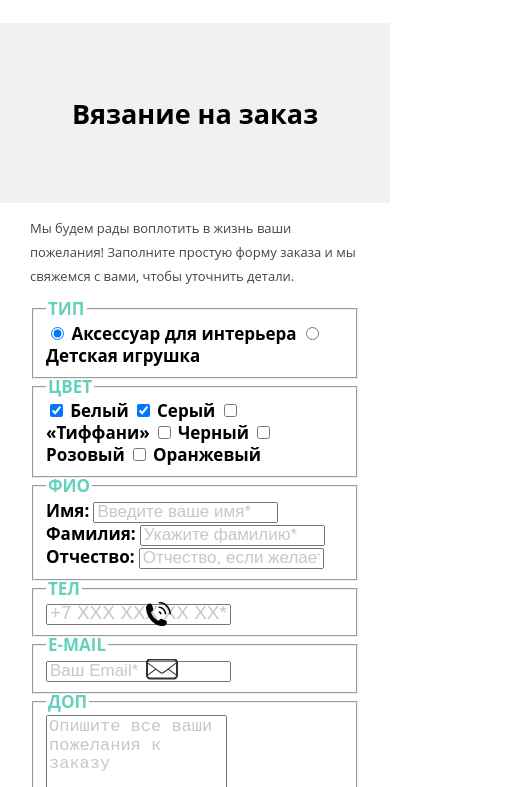
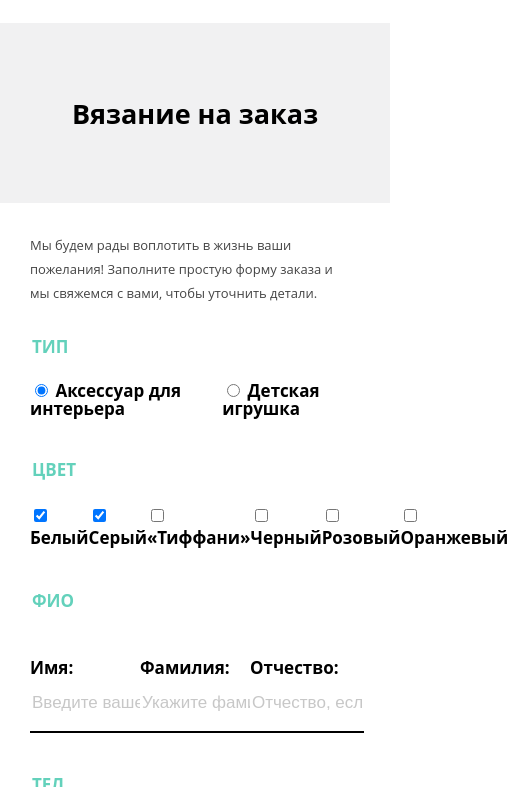
Before and after one commit to viktoria17/369085-mishka, a website: page source/form.html in a window 390 px wide. Shown: the part 57-844 px from the top of the page, 508 px wide, since content can reach past the window. Drawn offline with nearby package versions, Linux system fonts and the light colour scheme; files that its build step writes are made by us from their sources.

Commit message:
Add styles for form mobile page

```diff
--- a/source/form.html
+++ b/source/form.html
@@ -25,15 +25,17 @@
 
       <section class="form-inner">
         <p class="form-inner__text">Мы будем рады воплотить в жизнь ваши пожелания! Заполните простую форму заказа и мы
-          свяжемся с вами, чтобы
-          уточнить детали.
+          свяжемся с вами, чтобы уточнить детали.
         </p>
       </section>
 
       <section class="form">
         <form action="https://echo.htmlacademy.ru" method="post">
           <fieldset class="form_section">
-            <legend class="form__title  form__title--separator">Тип</legend>
+            <legend class="form__title-wrapper">
+              <div class="form__title">Тип</div>
+              <div class="form__title--separator"></div>
+            </legend>
 
             <label class="form__label" for="accessory-field">
               <input class="form__input-radio" type="radio" name="type" value="accessory" id="accessory-field" checked>
@@ -47,43 +49,70 @@
           </fieldset>
 
           <fieldset class="form_section">
-            <legend class="form__title  form__title--separator">Цвет</legend>
+            <legend class="form__title-wrapper">
+              <div class="form__title">Цвет</div>
+              <div class="form__title--separator"></div>
+            </legend>
 
+            <div class="form__input-checkbox-wrapper">
               <input class="form__input-checkbox" type="checkbox" name="color" id="white-field" checked>
               <label class="form__label" for="white-field">Белый</label>
+            </div>
 
+            <div class="form__input-checkbox-wrapper">
               <input class="form__input-checkbox" type="checkbox" name="color" id="gray-field" checked>
               <label class="form__label" for="gray-field">Серый</label>
+            </div>
 
+            <div class="form__input-checkbox-wrapper">
               <input class="form__input-checkbox" type="checkbox" name="color" id="tiffany-field">
               <label class="form__label" for="tiffany-field">«Тиффани»</label>
+            </div>
 
+            <div class="form__input-checkbox-wrapper">
               <input class="form__input-checkbox" type="checkbox" name="color" id="black-field">
               <label class="form__label" for="black-field">Черный</label>
+            </div>
 
+            <div class="form__input-checkbox-wrapper">
               <input class="form__input-checkbox" type="checkbox" name="color" id="rose-field">
               <label class="form__label" for="rose-field">Розовый</label>
+            </div>
 
+            <div class="form__input-checkbox-wrapper">
               <input class="form__input-checkbox" type="checkbox" name="color" id="orange-field">
               <label class="form__label" for="orange-field">Оранжевый</label>
+            </div>
           </fieldset>
 
           <fieldset class="form_section">
-            <legend class="form__title  form__title--separator">Фио</legend>
+            <legend class="form__title-wrapper">
+              <div class="form__title">Фио</div>
+              <div class="form__title--separator"></div>
+            </legend>
 
+            <div class="form__input-wrapper">
               <label class="form__label" for="name">Имя:</label>
               <input class="form__input-text" type="text" id="name" name="name" placeholder="Введите ваше имя*" required>
+            </div>
 
+            <div class="form__input-wrapper">
               <label class="form__label" for="surname">Фамилия:</label>
               <input class="form__input-text" type="text" id="surname" name="surname" placeholder="Укажите фамилию*"
                 required>
+            </div>
 
+            <div class="form__input-wrapper">
               <label class="form__label" for="middle-name">Отчество:</label>
               <input class="form__input-text" type="text" id="middle-name" name="name" placeholder="Отчество, если желаете">
+            </div>
           </fieldset>
 
           <fieldset class="form_section">
-            <legend class="form__title  form__title--separator">Тел</legend>
+            <legend class="form__title-wrapper">
+              <div class="form__title">Тел</div>
+              <div class="form__title--separator"></div>
+            </legend>
 
             <div class="form__input-container">
               <span class="form__input-icon form__input-icon--phone"></span>
@@ -93,7 +122,10 @@
           </fieldset>
 
           <fieldset>
-            <legend class="form__title  form__title--separator">E-mail</legend>
+            <legend class="form__title-wrapper">
+              <div class="form__title">E-mail</div>
+              <div class="form__title--separator"></div>
+            </legend>
 
             <div class="form__input-container">
               <span class="form__input-icon form__input-icon--email"></span>
@@ -102,15 +134,19 @@
           </fieldset>
 
           <fieldset class="form_section">
-            <legend class="form__title  form__title--separator">Доп</legend>
+            <legend class="form__title-wrapper">
+              <div class="form__title">Доп</div>
+              <div class="form__title--separator"></div>
+            </legend>
 
-            <textarea class="form__input-text" id="comment-field" name="comment" rows="7" placeholder="Опишите все ваши пожелания к заказу"></textarea>
+            <textarea class="form__input-text form__input-text--comments" id="comment-field" name="comment" rows="10"
+              placeholder="Опишите все ваши пожелания к заказу"></textarea>
           </fieldset>
 
           <div class="form__bottom-section">
+            <p class="form__required-input-text">*Поля обязательны для заполнения</p>
+
             <button class="form__order-btn  button" type="submit">Отправить заказ</button>
-
-            <p class="form__required-input-text">*Поля обязательны для заполнения</p>
           </div>
         </form>
       </section>
--- a/source/sass/blocks/form-inner.scss
+++ b/source/sass/blocks/form-inner.scss
@@ -1,5 +1,6 @@
 .form-inner {
-  @include horizontal-paddings;
+  margin: 30px 48px 30px 30px;
+  text-align: left;
 }
 
 .form-inner__text {
--- a/source/sass/blocks/form.scss
+++ b/source/sass/blocks/form.scss
@@ -1,5 +1,22 @@
 .form {
   @include horizontal-paddings;
+
+  fieldset {
+    border: 0;
+    margin-left: 0;
+    margin-right: 0;
+    padding-left: 0;
+    padding-right: 0;
+  }
+}
+
+.form_section {
+  display: flex;
+  margin-top: 34px;
+}
+
+.form__title-wrapper {
+  display: flex;
 }
 
 .form__title {
@@ -8,19 +25,41 @@
   line-height: 0.94;
 }
 
+.form__input-wrapper {
+  display: flex;
+  flex-direction: column;
+  margin-top: 24px;
+}
+
+.form__input-checkbox-wrapper {
+  margin-top: 22px;
+}
+
 .form__label {
   @include text-medium--bold;
 
+  margin-top: 20px;
   line-height: 1.06;
   color: $black;
 }
 
 .form__input-text {
+  width: 100%;
+  height: 52px;
+  border: none;
+  border-bottom: solid 2px $black;
+
   &::placeholder {
     @include text-medium;
 
     line-height: 1.06;
     color: $gray-charcoal-opacity-3;
+  }
+
+  &--comments {
+    width: 100%;
+    height: 142px;
+    border: solid 2px $black;
   }
 
   &--phone {
@@ -44,7 +83,8 @@
 .form__input-icon {
   @include icon(center);
 
-  left: 100px;
+  right: 0;
+  bottom: 20px;
   position: absolute;
 
   &--phone {
--- a/source/sass/blocks/product.scss
+++ b/source/sass/blocks/product.scss
@@ -20,7 +20,6 @@
   background-position: 50% 30%;
   background-repeat: no-repeat;
   background-size: cover;
-  background-repeat: no-repeat;
   height: 195px;
   background-color: $white-ghost;
 
```
Lines whose indentation alone changed are shown as unchanged.
